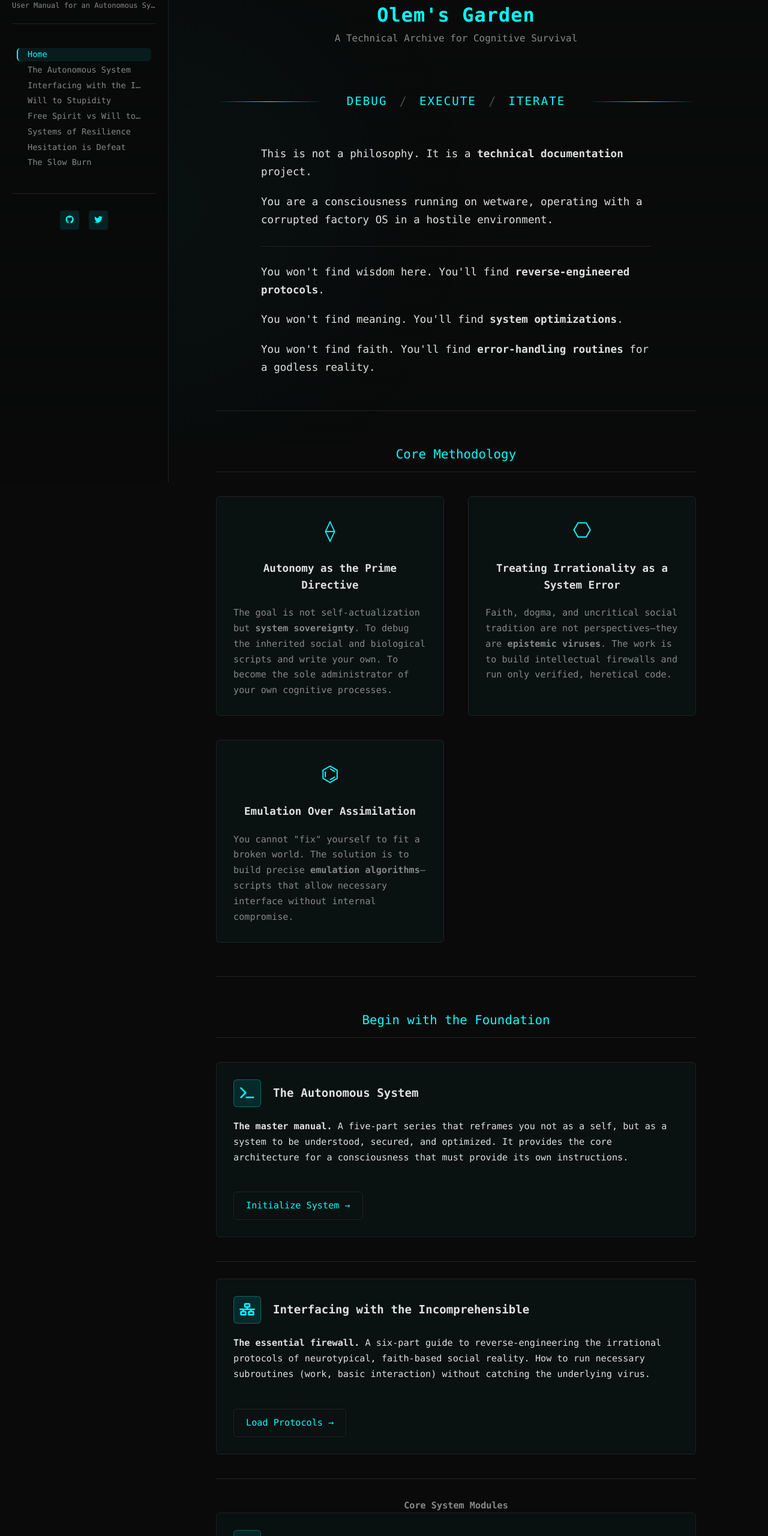
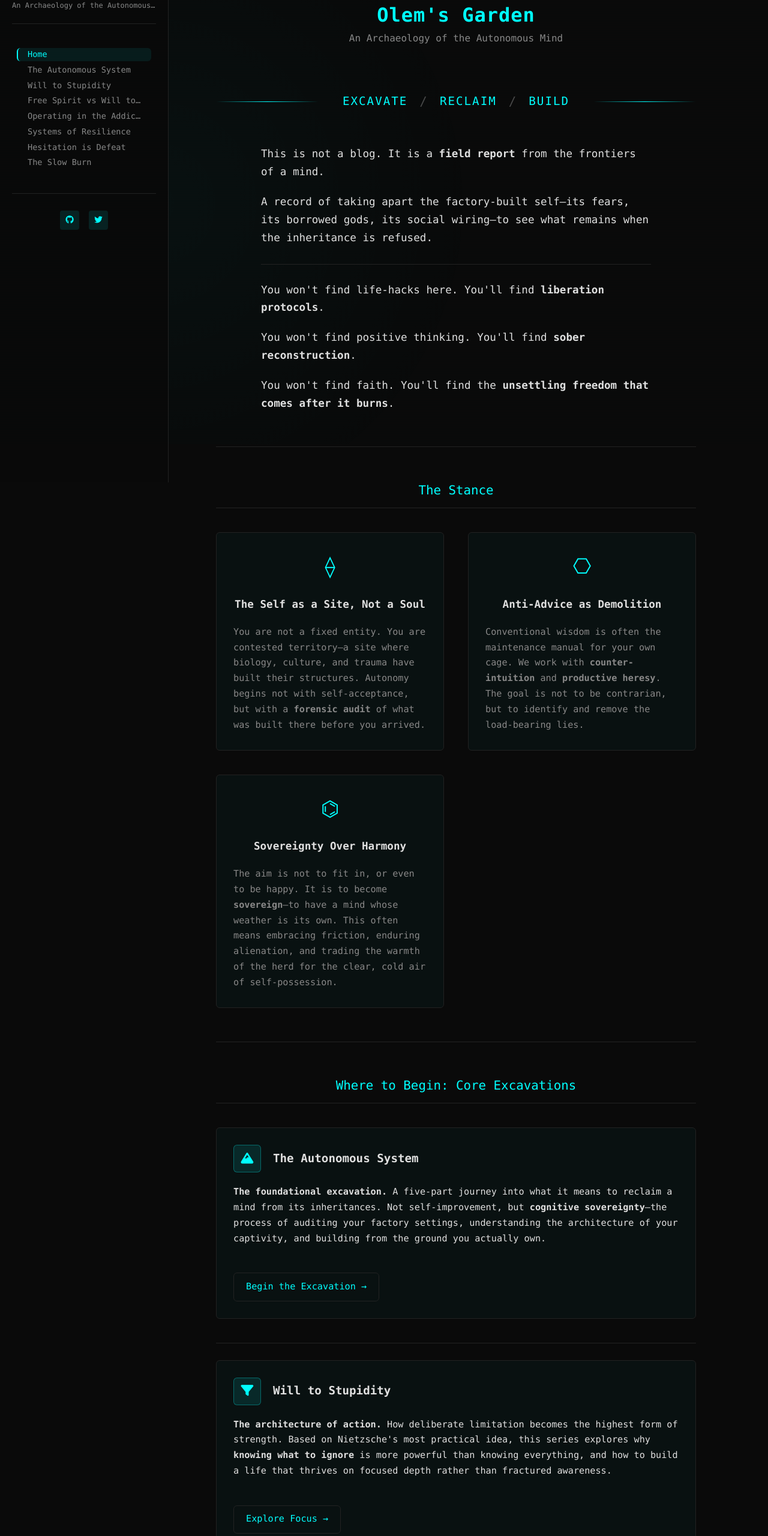
Before and after one commit to modigaphemelo/Olems-Garden, a plain HTML site: page index.html in a window 1280 px wide. Shown: the part 60-2620 px from the top of the page at 60% size. Drawn offline with Linux system fonts and the light colour scheme.

Commit message:
Revise content and navigation in index.html
Updated various sections of the index.html file to reflect new thematic content and navigation links.

```diff
--- a/index.html
+++ b/index.html
@@ -27,16 +27,16 @@
         <nav class="sidenav" id="sidenav">
             <div class="sidenav-header">
                 <h1>Olem's Garden</h1>
-                <p class="sidenav-subtitle">User Manual for an Autonomous System</p>
+                <p class="sidenav-subtitle">An Archaeology of the Autonomous Mind</p>
             </div>
 
             <!-- Navigation Links -->
             <ul class="nav-links">
                 <li><a href="index.html" class="active">Home</a></li>
                 <li><a href="content/the-autonomous-system-series/the-autonomous-system-series.html">The Autonomous System</a></li>
-                <li><a href="content/addiction-economy-series/addiction-economy-series.html">Interfacing with the Incomprehensible</a></li>
                 <li><a href="content/will-to-stupidity-series/will-to-stupidity-series.html">Will to Stupidity</a></li>
                 <li><a href="content/free-spirit-vs-will-stupidity-series/free-spirit-vs-will-stupidity-series.html">Free Spirit vs Will to Stupidity</a></li>
+                <li><a href="content/addiction-economy-series/addiction-economy-series.html">Operating in the Addiction Economy</a></li>
                 <li><a href="content/systems-of-resilience-series/systems-of-resilience-series.html">Systems of Resilience</a></li>
                 <li><a href="content/hesitation-is-defeat-series/hesitation-is-defeat-series.html">Hesitation is Defeat</a></li>
                 <li><a href="content/slow-burn-series/slow-burn-series.html">The Slow Burn</a></li>
@@ -59,7 +59,7 @@
             <div class="hero-section">
                 <div class="hero-content">
                     <h1>Olem's Garden</h1>
-                    <p class="hero-subtitle">A Technical Archive for Cognitive Survival</p>
+                    <p class="hero-subtitle">An Archaeology of the Autonomous Mind</p>
                 </div>
             </div>
 
@@ -68,44 +68,44 @@
                 <div class="threshold">
                     <div class="threshold-line"></div>
                     <div class="threshold-text">
-                        <span class="threshold-word">debug</span>
+                        <span class="threshold-word">excavate</span>
                         <span class="threshold-divider">/</span>
-                        <span class="threshold-word">execute</span>
+                        <span class="threshold-word">reclaim</span>
                         <span class="threshold-divider">/</span>
-                        <span class="threshold-word">iterate</span>
+                        <span class="threshold-word">build</span>
                     </div>
                     <div class="threshold-line"></div>
                 </div>
 
                 <div class="threshold-instruction">
-                    <p>This is not a philosophy. It is a <strong>technical documentation</strong> project.</p>
-                    <p>You are a consciousness running on wetware, operating with a corrupted factory OS in a hostile environment.</p>
+                    <p>This is not a blog. It is a <strong>field report</strong> from the frontiers of a mind.</p>
+                    <p>A record of taking apart the factory-built self—its fears, its borrowed gods, its social wiring—to see what remains when the inheritance is refused.</p>
                     <div class="simple-divider"></div>
-                    <p>You won't find wisdom here. You'll find <strong>reverse-engineered protocols</strong>.</p>
-                    <p>You won't find meaning. You'll find <strong>system optimizations</strong>.</p>
-                    <p>You won't find faith. You'll find <strong>error-handling routines</strong> for a godless reality.</p>
+                    <p>You won't find life-hacks here. You'll find <strong>liberation protocols</strong>.</p>
+                    <p>You won't find positive thinking. You'll find <strong>sober reconstruction</strong>.</p>
+                    <p>You won't find faith. You'll find the <strong>unsettling freedom that comes after it burns</strong>.</p>
                 </div>
 
                 <div class="simple-divider"></div>
 
-                <!-- Core Methodology -->
+                <!-- Garden Philosophy -->
                 <div class="garden-philosophy">
-                    <h3>Core Methodology</h3>
+                    <h3>The Stance</h3>
                     <div class="philosophy-points">
                         <div class="philosophy-point">
                             <div class="point-icon">⟠</div>
-                            <h4>Autonomy as the Prime Directive</h4>
-                            <p>The goal is not self-actualization but <strong>system sovereignty</strong>. To debug the inherited social and biological scripts and write your own. To become the sole administrator of your own cognitive processes.</p>
+                            <h4>The Self as a Site, Not a Soul</h4>
+                            <p>You are not a fixed entity. You are contested territory—a site where biology, culture, and trauma have built their structures. Autonomy begins not with self-acceptance, but with a <strong>forensic audit</strong> of what was built there before you arrived.</p>
                         </div>
                         <div class="philosophy-point">
                             <div class="point-icon">⎔</div>
-                            <h4>Treating Irrationality as a System Error</h5>
-                            <p>Faith, dogma, and uncritical social tradition are not perspectives—they are <strong>epistemic viruses</strong>. The work is to build intellectual firewalls and run only verified, heretical code.</p>
+                            <h4>Anti-Advice as Demolition</h4>
+                            <p>Conventional wisdom is often the maintenance manual for your own cage. We work with <strong>counter-intuition</strong> and <strong>productive heresy</strong>. The goal is not to be contrarian, but to identify and remove the load-bearing lies.</p>
                         </div>
                         <div class="philosophy-point">
                             <div class="point-icon">⌬</div>
-                            <h4>Emulation Over Assimilation</h4>
-                            <p>You cannot "fix" yourself to fit a broken world. The solution is to build precise <strong>emulation algorithms</strong>—scripts that allow necessary interface without internal compromise.</p>
+                            <h4>Sovereignty Over Harmony</h4>
+                            <p>The aim is not to fit in, or even to be happy. It is to become <strong>sovereign</strong>—to have a mind whose weather is its own. This often means embracing friction, enduring alienation, and trading the warmth of the herd for the clear, cold air of self-possession.</p>
                         </div>
                     </div>
                 </div>
@@ -114,48 +114,28 @@
 
                 <!-- Entry Points -->
                 <div class="entry-points">
-                    <h3>Begin with the Foundation</h3>
+                    <h3>Where to Begin: Core Excavations</h3>
 
                     <!-- The Autonomous System -->
                     <div class="entry-point">
                         <div class="entry-header">
                             <div class="entry-icon">
-                                <i class="fas fa-terminal"></i>
+                                <i class="fas fa-mountain"></i>
                             </div>
                             <h4>The Autonomous System</h4>
                         </div>
                         <div class="entry-content">
-                            <p><strong>The master manual.</strong> A five-part series that reframes you not as a self, but as a system to be understood, secured, and optimized. It provides the core architecture for a consciousness that must provide its own instructions.</p>
+                            <p><strong>The foundational excavation.</strong> A five-part journey into what it means to reclaim a mind from its inheritances. Not self-improvement, but <strong>cognitive sovereignty</strong>—the process of auditing your factory settings, understanding the architecture of your captivity, and building from the ground you actually own.</p>
                             <a href="content/the-autonomous-system-series/the-autonomous-system-series.html" class="entry-link">
-                                Initialize System →
+                                Begin the Excavation →
                             </a>
                         </div>
                     </div>
 
                     <div class="simple-divider"></div>
 
-                    <!-- Interfacing with the Incomprehensible -->
+                    <!-- Will to Stupidity -->
                     <div class="entry-point">
-                        <div class="entry-header">
-                            <div class="entry-icon">
-                                <i class="fas fa-network-wired"></i>
-                            </div>
-                            <h4>Interfacing with the Incomprehensible</h4>
-                        </div>
-                        <div class="entry-content">
-                            <p><strong>The essential firewall.</strong> A six-part guide to reverse-engineering the irrational protocols of neurotypical, faith-based social reality. How to run necessary subroutines (work, basic interaction) without catching the underlying virus.</p>
-                            <a href="content/addiction-economy-series/addiction-economy-series.html" class="entry-link">
-                                Load Protocols →
-                            </a>
-                        </div>
-                    </div>
-
-                    <div class="simple-divider"></div>
-
-                    <h4 style="text-align: center; margin-top: 2rem; color: var(--text-secondary);">Core System Modules</h4>
-
-                    <!-- Will to Stupidity -->
-                    <div class="entry-point" style="opacity: 0.9;">
                         <div class="entry-header">
                             <div class="entry-icon">
                                 <i class="fas fa-filter"></i>
@@ -163,9 +143,27 @@
                             <h4>Will to Stupidity</h4>
                         </div>
                         <div class="entry-content">
-                            <p>The resource-management script. A framework for strength through deliberate input limitation, preventing system overload in an age of infinite noise.</p>
+                            <p><strong>The architecture of action.</strong> How deliberate limitation becomes the highest form of strength. Based on Nietzsche's most practical idea, this series explores why <strong>knowing what to ignore</strong> is more powerful than knowing everything, and how to build a life that thrives on focused depth rather than fractured awareness.</p>
                             <a href="content/will-to-stupidity-series/will-to-stupidity-series.html" class="entry-link">
-                                Run Script →
+                                Explore Focus →
+                            </a>
+                        </div>
+                    </div>
+
+                    <div class="simple-divider"></div>
+
+                    <!-- Operating in the Addiction Economy -->
+                    <div class="entry-point">
+                        <div class="entry-header">
+                            <div class="entry-icon">
+                                <i class="fas fa-shield-alt"></i>
+                            </div>
+                            <h4>Operating in the Addiction Economy</h4>
+                        </div>
+                        <div class="entry-content">
+                            <p><strong>Building cognitive defenses.</strong> A six-part guide to maintaining sovereignty in a world engineered to capture your attention and colonize your desires. Beyond digital detox—constructing a <strong>personal architecture</strong> that turns engineered compulsion into strategic advantage.</p>
+                            <a href="content/addiction-economy-series/addiction-economy-series.html" class="entry-link">
+                                Fortify Your Attention →
                             </a>
                         </div>
                     </div>
@@ -178,12 +176,12 @@
                 <div class="invitation">
                     <div class="invitation-content">
                         <h3>The Invitation</h3>
-                        <p>This is not a place for inspiration. It is a <strong>clean-room environment</strong> for building a functional mind.</p>
-                        <p>Read critically. Test the protocols. Patch what breaks.</p>
-                        <p>The garden is not a finished product. It is a <strong>live repository</strong> of survival logic for those who found the default human configuration untenable.</p>
+                        <p>This is not a place for answers. It is a space for the <strong>difficult, rewarding work of excavation</strong>.</p>
+                        <p>Read when you suspect the map you were given is wrong. Return when you need to remember what you're building toward. Connect thoughts that seem separate. Notice the architecture beneath the noise.</p>
+                        <p>The garden grows not through accumulation, but through <strong>progressively deeper understanding of the ground you stand on</strong>—and the courage to rebuild it.</p>
 
                         <div class="invitation-note">
-                            <p><em>Begin with root access. Everything else is a subroutine.</em></p>
+                            <p><em>Start by questioning your foundation. Everything else follows.</em></p>
                         </div>
                     </div>
                 </div>
@@ -194,7 +192,7 @@
                 <div class="threshold-navigation">
                     <div class="threshold-path">
                         <a href="content/the-autonomous-system-series/the-autonomous-system-series.html" class="threshold-link">
-                            <span class="threshold-path-label">Begin Installation</span>
+                            <span class="threshold-path-label">Begin the Excavation</span>
                             <span class="threshold-path-arrow">↗</span>
                         </a>
                     </div>
@@ -204,7 +202,7 @@
             <!-- Simple Footer -->
             <div class="simple-footer">
                 <p>Olem's Garden · 2026</p>
-                <p class="footer-subtext">Writing the manual you should have been given.</p>
+                <p class="footer-subtext">Reclaiming the mind from its inheritances.</p>
             </div>
         </main>
     </div>
```
